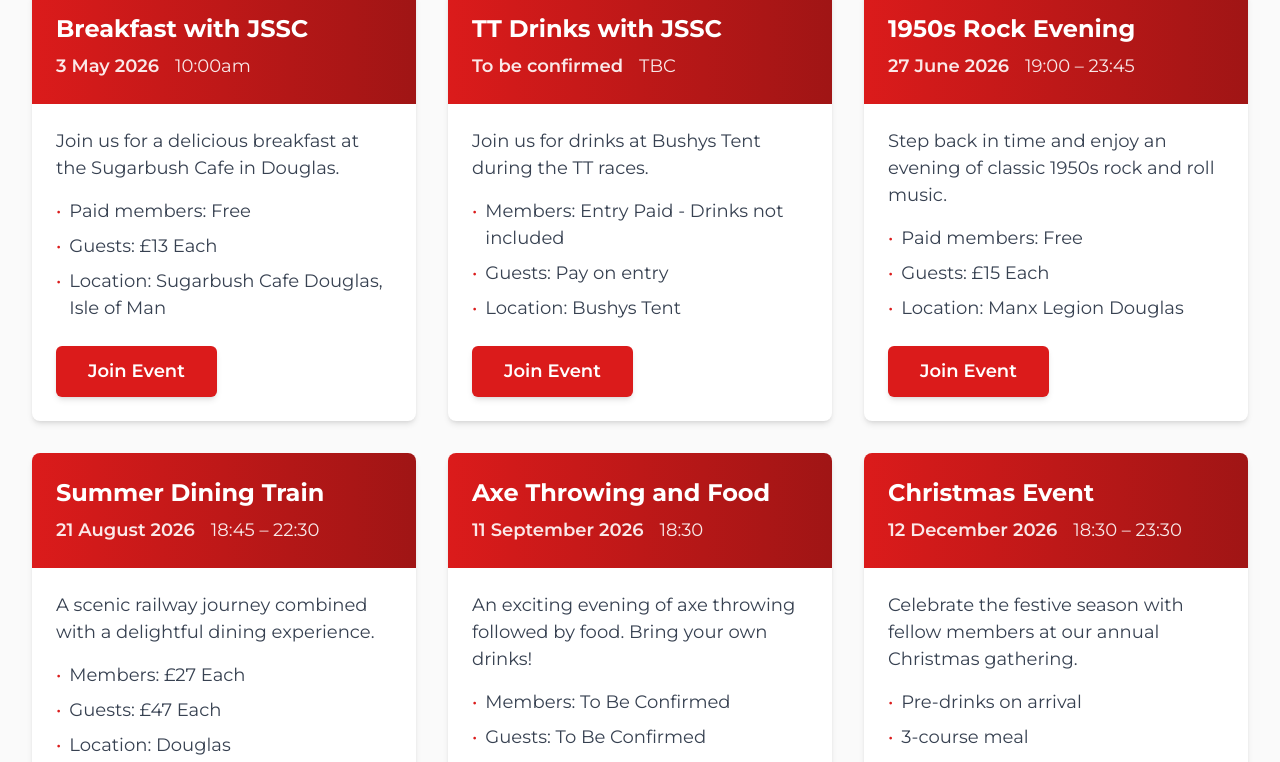
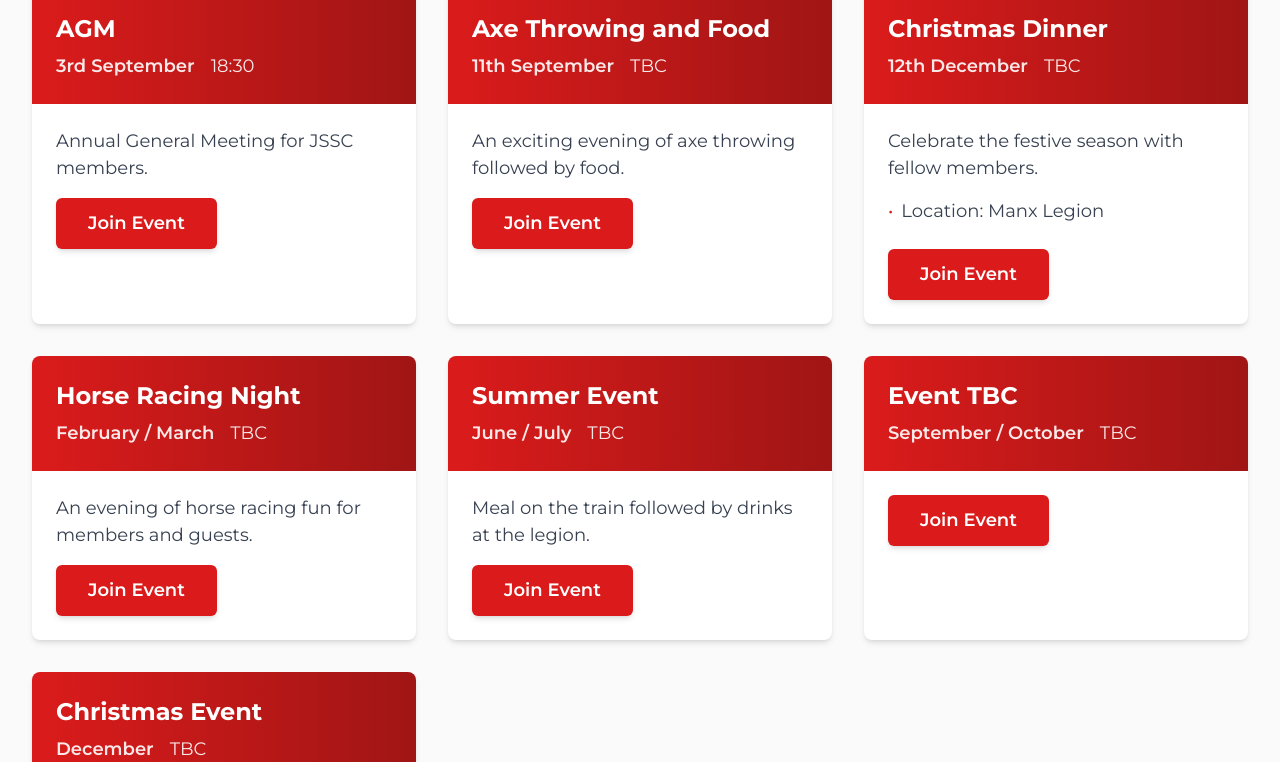
Before and after one commit to LYNKSPortal/jssc-iom, a Next.js app: page /events in a window 1280 px wide. Shown: the part 580-1342 px from the top of the page. Built offline with nearby package versions, Linux system fonts and the light colour scheme.

Commit message:
Update events for 2026/27 and event dropdown on contact form

```diff
--- a/app/contact/page.tsx
+++ b/app/contact/page.tsx
@@ -137,16 +137,23 @@ function ContactForm() {
                   <label htmlFor="event" className="block text-gray-700 font-semibold mb-2">
                     Which event would you like to join? *
                   </label>
-                  <input
-                    type="text"
+                  <select
                     id="event"
                     name="event"
                     required
                     value={formData.event}
                     onChange={handleChange}
-                    placeholder="Enter event name"
                     className="w-full px-4 py-2 border border-gray-300 rounded-md focus:ring-2 focus:ring-primary focus:border-transparent"
-                  />
+                  >
+                    <option value="">Select an event</option>
+                    <option value="AGM">AGM - 3rd September</option>
+                    <option value="Axe Throwing and Food">Axe Throwing and Food - 11th September</option>
+                    <option value="Christmas Dinner">Christmas Dinner - 12th December (Manx Legion)</option>
+                    <option value="Horse Racing Night">Horse Racing Night - February / March</option>
+                    <option value="Summer Event">Summer Event - June / July</option>
+                    <option value="Event TBC">Event TBC - September / October</option>
+                    <option value="Christmas Event">Christmas Event - December</option>
+                  </select>
                 </div>
               )}
 
--- a/app/events/page.tsx
+++ b/app/events/page.tsx
@@ -3,73 +3,55 @@ import EventCard from '@/components/EventCard';
 export default function Events() {
   const events = [
     {
-      title: 'Breakfast with JSSC',
-      date: '3 May 2026',
-      time: '10:00am',
-      description: 'Join us for a delicious breakfast at the Sugarbush Cafe in Douglas.',
+      title: 'AGM',
+      date: '3rd September',
+      time: '18:30',
+      description: 'Annual General Meeting for JSSC members.',
+      details: []
+    },
+    {
+      title: 'Axe Throwing and Food',
+      date: '11th September',
+      time: 'TBC',
+      description: 'An exciting evening of axe throwing followed by food.',
+      details: []
+    },
+    {
+      title: 'Christmas Dinner',
+      date: '12th December',
+      time: 'TBC',
+      description: 'Celebrate the festive season with fellow members.',
       details: [
-        'Paid members: Free',
-        'Guests: £13 Each',
-        'Location: Sugarbush Cafe Douglas, Isle of Man'
+        'Location: Manx Legion'
       ]
     },
     {
-      title: 'TT Drinks with JSSC',
-      date: 'To be confirmed',
+      title: 'Horse Racing Night',
+      date: 'February / March',
       time: 'TBC',
-      description: 'Join us for drinks at Bushys Tent during the TT races.',
-      details: [
-        'Members: Entry Paid - Drinks not included',
-        'Guests: Pay on entry',
-        'Location: Bushys Tent'
-      ]
+      description: 'An evening of horse racing fun for members and guests.',
+      details: []
     },
     {
-      title: '1950s Rock Evening',
-      date: '27 June 2026',
-      time: '19:00 – 23:45',
-      description: 'Step back in time and enjoy an evening of classic 1950s rock and roll music.',
-      details: [
-        'Paid members: Free',
-        'Guests: £15 Each',
-        'Location: Manx Legion Douglas'
-      ]
+      title: 'Summer Event',
+      date: 'June / July',
+      time: 'TBC',
+      description: 'Meal on the train followed by drinks at the legion.',
+      details: []
     },
     {
-      title: 'Summer Dining Train',
-      date: '21 August 2026',
-      time: '18:45 – 22:30',
-      description: 'A scenic railway journey combined with a delightful dining experience.',
-      details: [
-        'Members: £27 Each',
-        'Guests: £47 Each',
-        'Location: Douglas'
-      ]
-    },
-    {
-      title: 'Axe Throwing and Food',
-      date: '11 September 2026',
-      time: '18:30',
-      description: 'An exciting evening of axe throwing followed by food. Bring your own drinks!',
-      details: [
-        'Members: To Be Confirmed',
-        'Guests: To Be Confirmed',
-        'BYOB (Bring Your Own Bottle)',
-        'Location: Laser Mayhem, Watertrough Plantation, South Barrule, Isle of Man'
-      ]
+      title: 'Event TBC',
+      date: 'September / October',
+      time: 'TBC',
+      description: '',
+      details: []
     },
     {
       title: 'Christmas Event',
-      date: '12 December 2026',
-      time: '18:30 – 23:30',
-      description: 'Celebrate the festive season with fellow members at our annual Christmas gathering.',
-      details: [
-        'Pre-drinks on arrival',
-        '3-course meal',
-        'Live entertainment',
-        'Great company and festive atmosphere',
-        'Location: Manx Legion Douglas'
-      ]
+      date: 'December',
+      time: 'TBC',
+      description: '',
+      details: []
     }
   ];
 
@@ -87,7 +69,7 @@ export default function Events() {
       <section className="py-16 bg-grey-50">
         <div className="max-w-[1350px] mx-auto px-4 sm:px-6 lg:px-8">
           <div className="mb-12 text-center">
-            <h2 className="text-3xl font-bold text-charcoal mb-4">Upcoming Events</h2>
+            <h2 className="text-3xl font-bold text-charcoal mb-4">Upcoming Events for 2026/27</h2>
             <p className="text-lg text-gray-700 max-w-2xl mx-auto">
               Our events bring members together to enjoy shared experiences, build friendships,
               and strengthen our community bonds.
--- a/components/Footer.tsx
+++ b/components/Footer.tsx
@@ -60,8 +60,8 @@ export default function Footer() {
               </a>
             </p>
             <p className="text-gray-300 text-sm mb-4">
-              Based at the Manx Legion Club<br />
-              Douglas, Isle of Man
+              Hosted at the Manx Legion Club<br />
+              Douglas, Isle of Man, IM1 2BQ
             </p>
             <div className="mt-4 rounded-lg overflow-hidden border border-gray-700">
               <iframe
```
